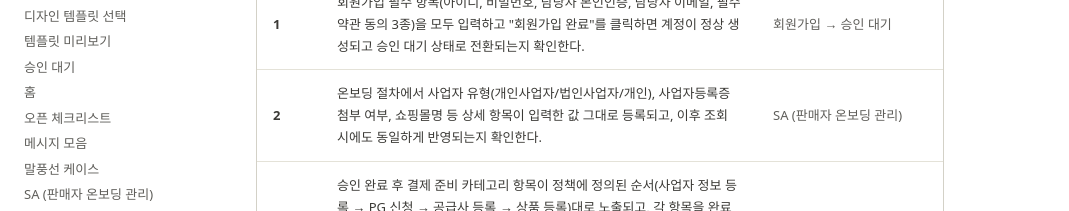
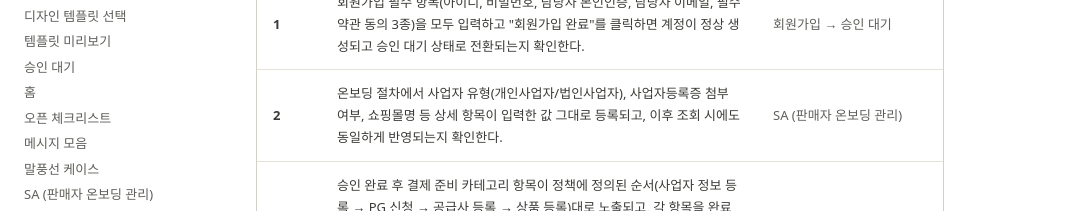
Before and after one commit to WEED-Convergence/WEED-Convergence-FLEXG-onboarding-HYESUN-2026-08, a Next.js app: page /test-scenario in a window 1280 px wide. Shown: the part 181-392 px from the top of the page, without its empty margins (0-1069 px from the left). Built offline with nearby package versions, Linux system fonts and the light colour scheme.

Commit message:
테스트 시나리오 화면: 사업자 유형 목록에서 "개인" 항목 삭제

```diff
--- a/src/app/test-scenario/page.tsx
+++ b/src/app/test-scenario/page.tsx
@@ -18,7 +18,7 @@ const scenarios: ScenarioRow[] = [
   {
     no: 2,
     content:
-      "온보딩 절차에서 사업자 유형(개인사업자/법인사업자/개인), 사업자등록증 첨부 여부, 쇼핑몰명 등 상세 항목이 입력한 값 그대로 등록되고, 이후 조회 시에도 동일하게 반영되는지 확인한다.",
+      "온보딩 절차에서 사업자 유형(개인사업자/법인사업자), 사업자등록증 첨부 여부, 쇼핑몰명 등 상세 항목이 입력한 값 그대로 등록되고, 이후 조회 시에도 동일하게 반영되는지 확인한다.",
     screen: "SA (판매자 온보딩 관리)",
   },
   {
```
